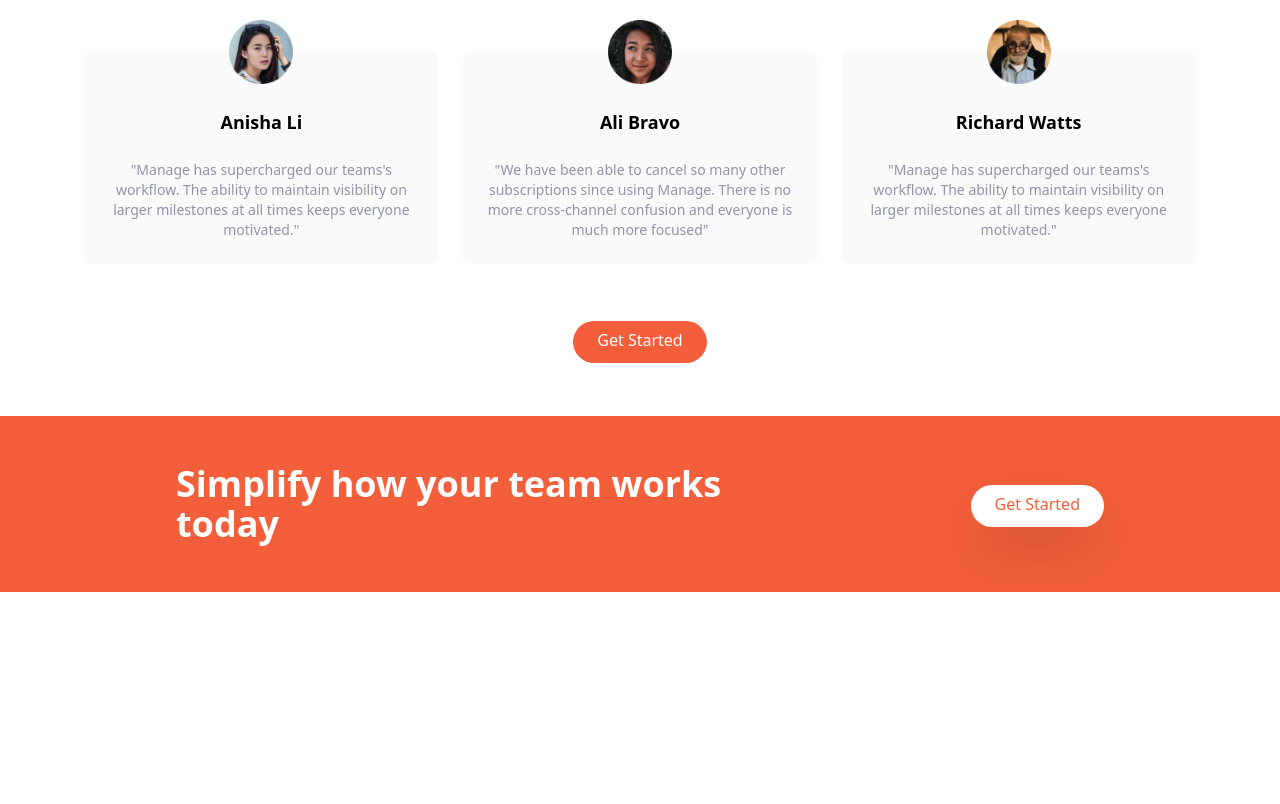
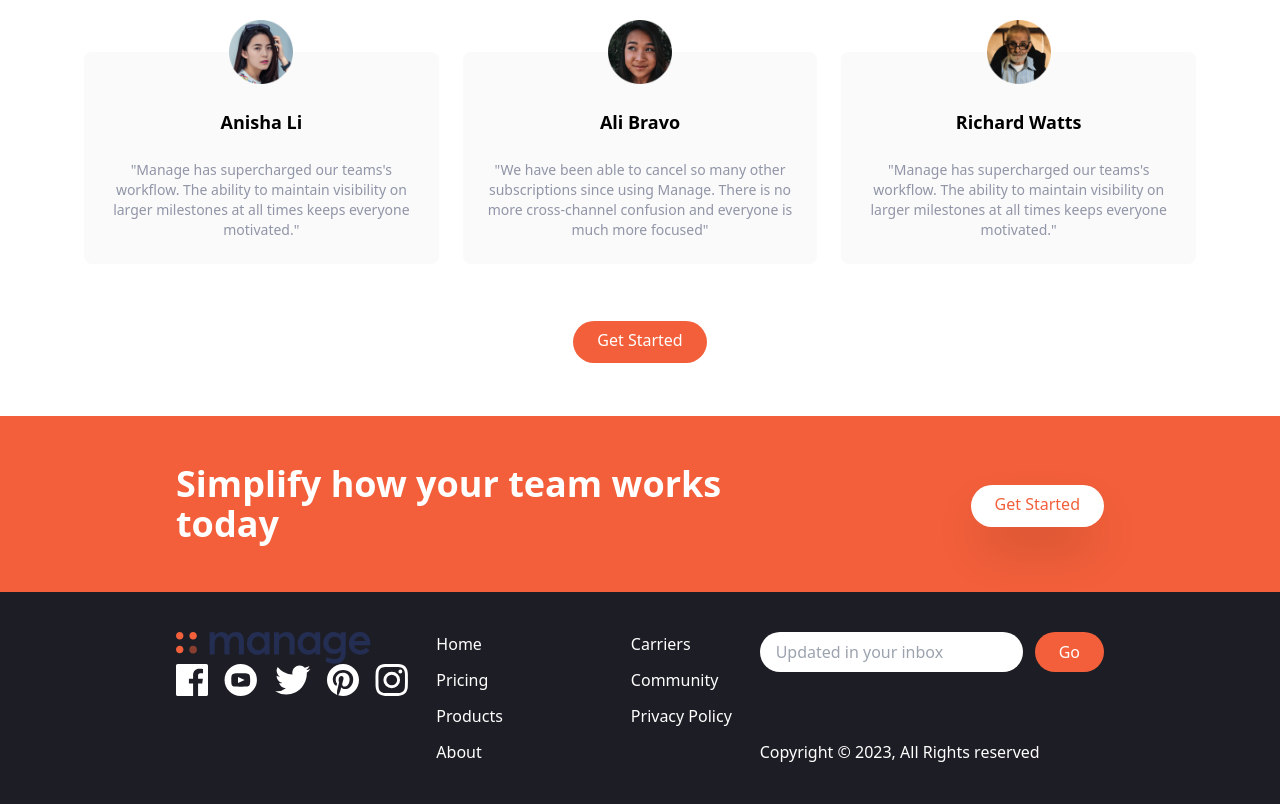
Before and after one commit to thomaserdmenger/manage-landing-page, a website: page src/index.html in a window 1280 px wide. Shown: the part 1384-2188 px from the top of the page. Before the commit the page ends 1976 px from the top, so only its background shows below. Drawn offline with Linux system fonts and the light colour scheme.

Commit message:
Add footer section

```diff
--- a/src/index.html
+++ b/src/index.html
@@ -262,5 +262,84 @@
         </div>
       </div>
     </section>
+
+    <!-- Footer -->
+    <footer class="bg-veryDarkBlue">
+      <!-- Flex container -->
+      <div
+        class="container mx-auto flex flex-col-reverse justify-between space-y-8 px-6 py-10 md:flex-row md:space-y-0"
+      >
+        <!-- Logo and social links container -->
+        <div
+          class="flex flex-col-reverse items-center justify-between space-y-12 md:flex-col md:items-start md:space-y-0"
+        >
+          <div class="mx-auto my-6 text-center text-white md:hidden">
+            Copyright &copy; 2023, All Rights reserved
+          </div>
+          <!-- Logo -->
+          <div>
+            <img class="h-8" src="../images/logo.svg" alt="" />
+            <!-- Social links container -->
+            <div class="flex justify-center space-x-4">
+              <!-- Link 1 -->
+              <a href="">
+                <img class="h-8" src="../images/icon-facebook.svg" alt="" />
+              </a>
+              <!-- Link 2 -->
+              <a href="">
+                <img class="h-8" src="../images/icon-youtube.svg" alt="" />
+              </a>
+              <!-- Link 3 -->
+              <a href="">
+                <img class="h-8" src="../images/icon-twitter.svg" alt="" />
+              </a>
+              <!-- Link 4 -->
+              <a href="">
+                <img class="h-8" src="../images/icon-pinterest.svg" alt="" />
+              </a>
+              <!-- Link 5 -->
+              <a href="">
+                <img class="h-8" src="../images/icon-instagram.svg" alt="" />
+              </a>
+            </div>
+          </div>
+        </div>
+        <!-- List container -->
+        <div class="flex justify-around space-x-32">
+          <div class="flex flex-col space-y-3 text-white">
+            <a class="hover:text-brightRed" href="">Home</a>
+            <a class="hover:text-brightRed" href="">Pricing</a>
+            <a class="hover:text-brightRed" href="">Products</a>
+            <a class="hover:text-brightRed" href="">About</a>
+          </div>
+          <div class="flex flex-col space-y-3 text-white">
+            <a class="hover:text-brightRed" href="">Carriers</a>
+            <a class="hover:text-brightRed" href="">Community</a>
+            <a class="hover:text-brightRed" href="">Privacy Policy</a>
+          </div>
+        </div>
+        <!-- Input container -->
+        <div class="flex flex-col justify-between">
+          <form>
+            <div class="flex space-x-3">
+              <input
+                class="flex-1 rounded-full px-4 focus:outline-none"
+                type="text"
+                placeholder="Updated in your inbox"
+              />
+              <button
+                class="rounded-full bg-brightRed px-6 py-2 text-white hover:bg-brightRedLight focus:outline-none"
+              >
+                Go
+              </button>
+            </div>
+          </form>
+          <!-- Copyright -->
+          <div class="hidden text-white md:block">
+            Copyright &copy; 2023, All Rights reserved
+          </div>
+        </div>
+      </div>
+    </footer>
   </body>
 </html>
```
Also changed, not shown: dist/output.css.
